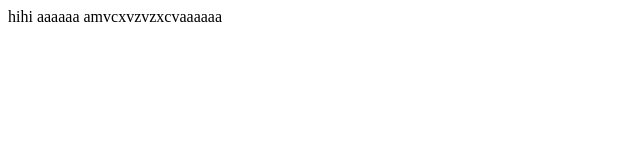
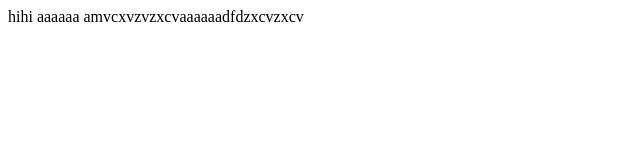
Before and after one commit to khoile1205/gitflow, a plain HTML site: page index.html in a window 1280 px wide. Shown: the full height of the page, 0-640 px from the left. Drawn offline with Linux system fonts and the light colour scheme.

Commit message:
commit 2

```diff
--- a/index.html
+++ b/index.html
@@ -8,6 +8,6 @@
 </head>
 <body>
     hihi aaaaaa
-    amvcxvzvzxcvaaaaaa
+    amvcxvzvzxcvaaaaaadfdzxcvzxcv
 </body>
 </html>
```
